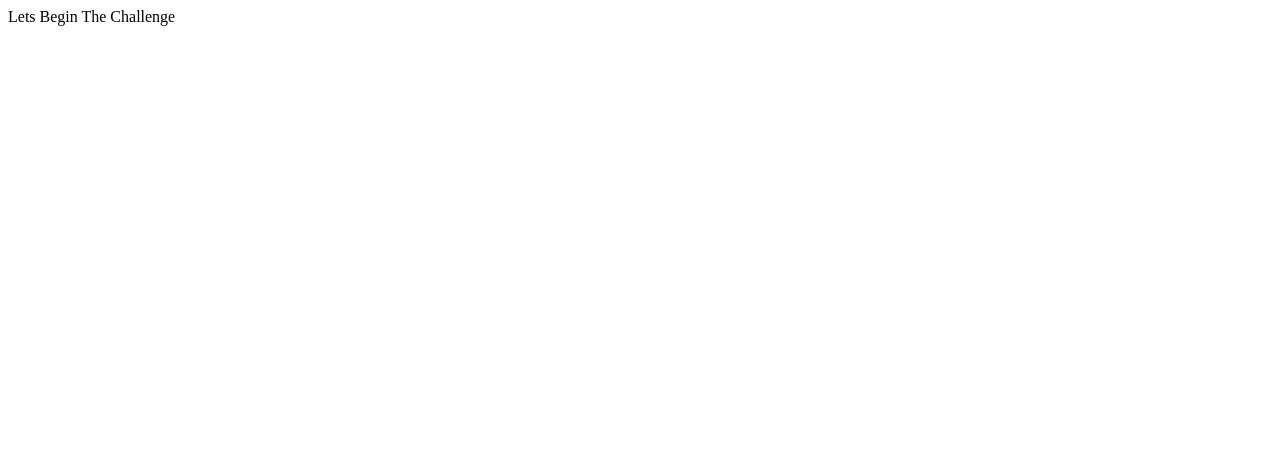
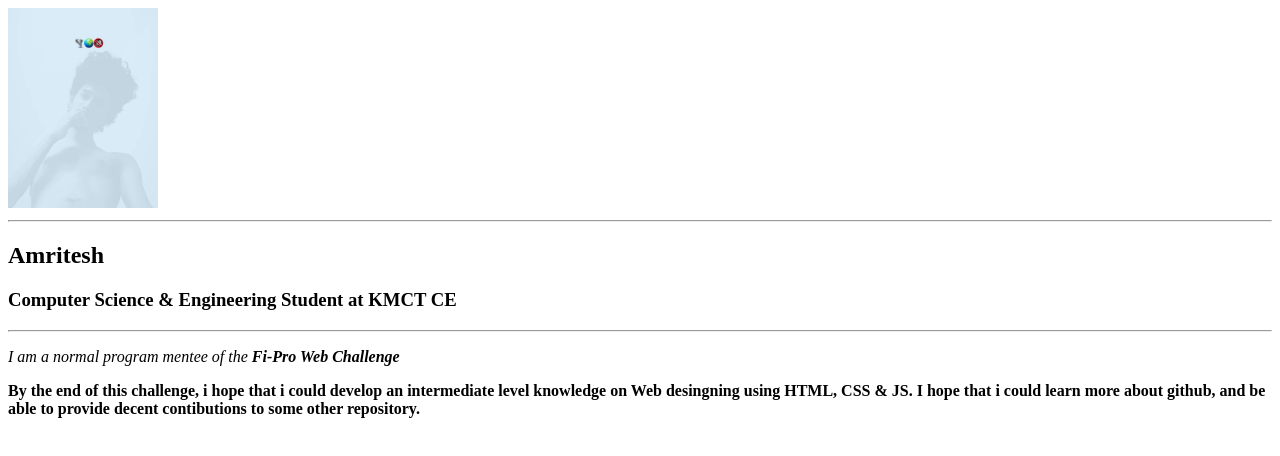
Before and after one commit to TinkerHubKMCTCE/Fi-Pro-Challenge, a plain HTML site: page index.html in a window 1280 px wide. Drawn offline with Linux system fonts and the light colour scheme.

Commit message:
Add files via upload

```diff
--- a/index.html
+++ b/index.html
@@ -1,8 +1,15 @@
+<!DOCTYPE html>
 <html>
-<head>
-<title> Fi Pro Challenge</title>
-</head>
-<body>
-Lets Begin The Challenge
-</body>
+    <head>
+        <title>Amritesh</title>
+    </head>
+    <body>
+        <img src="Sample.jpg" height="200" width="150"><hr>
+        <h2>Amritesh</h2>
+        <h3>Computer Science & Engineering Student at KMCT CE</h3><hr>
+        <p><i>I am a normal program mentee of the <b>Fi-Pro Web Challenge</i></p></p>
+        <p>By the end of this challenge, i hope that i could develop an intermediate level knowledge on Web desingning using HTML, CSS & JS. I hope that i could learn more about github, and be able to provide decent contibutions to some other repository.</p>
+
+    </body>
+
 </html>
```
Also changed, not shown: Sample.jpg (added).
